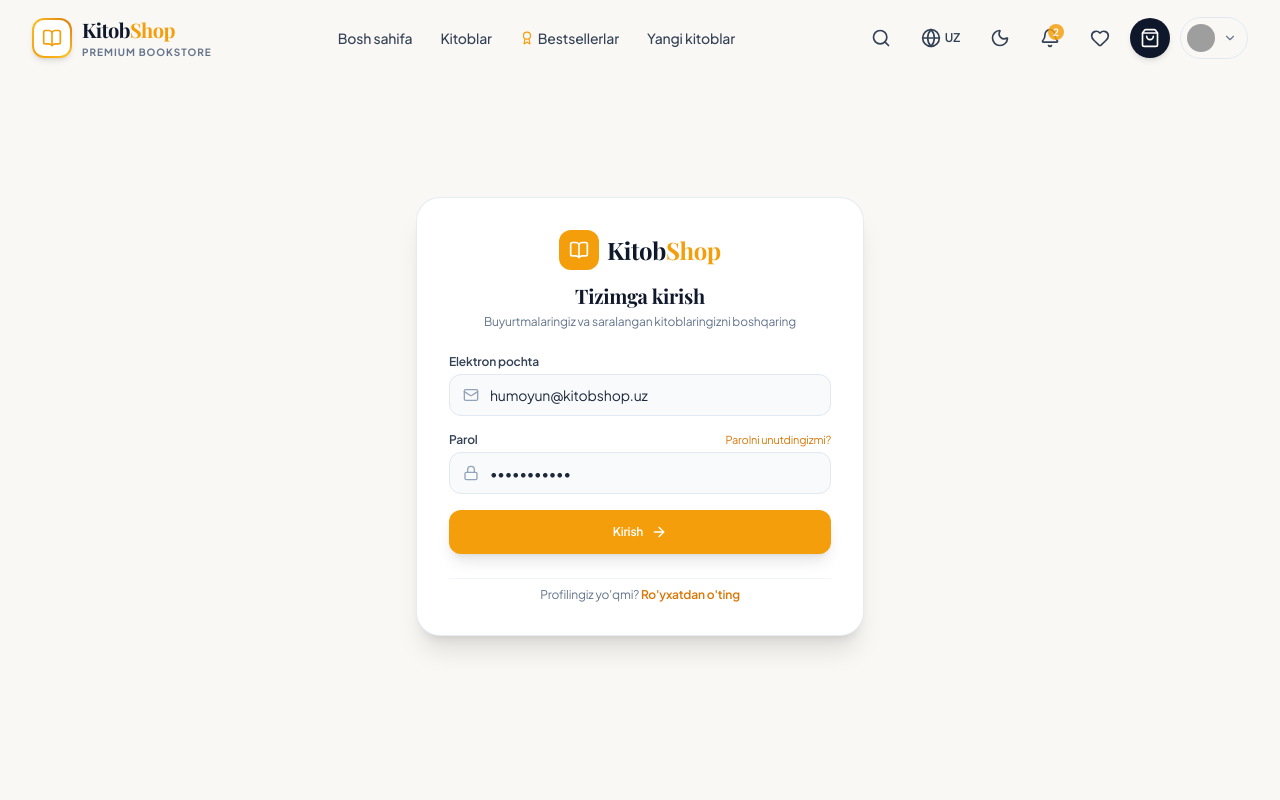
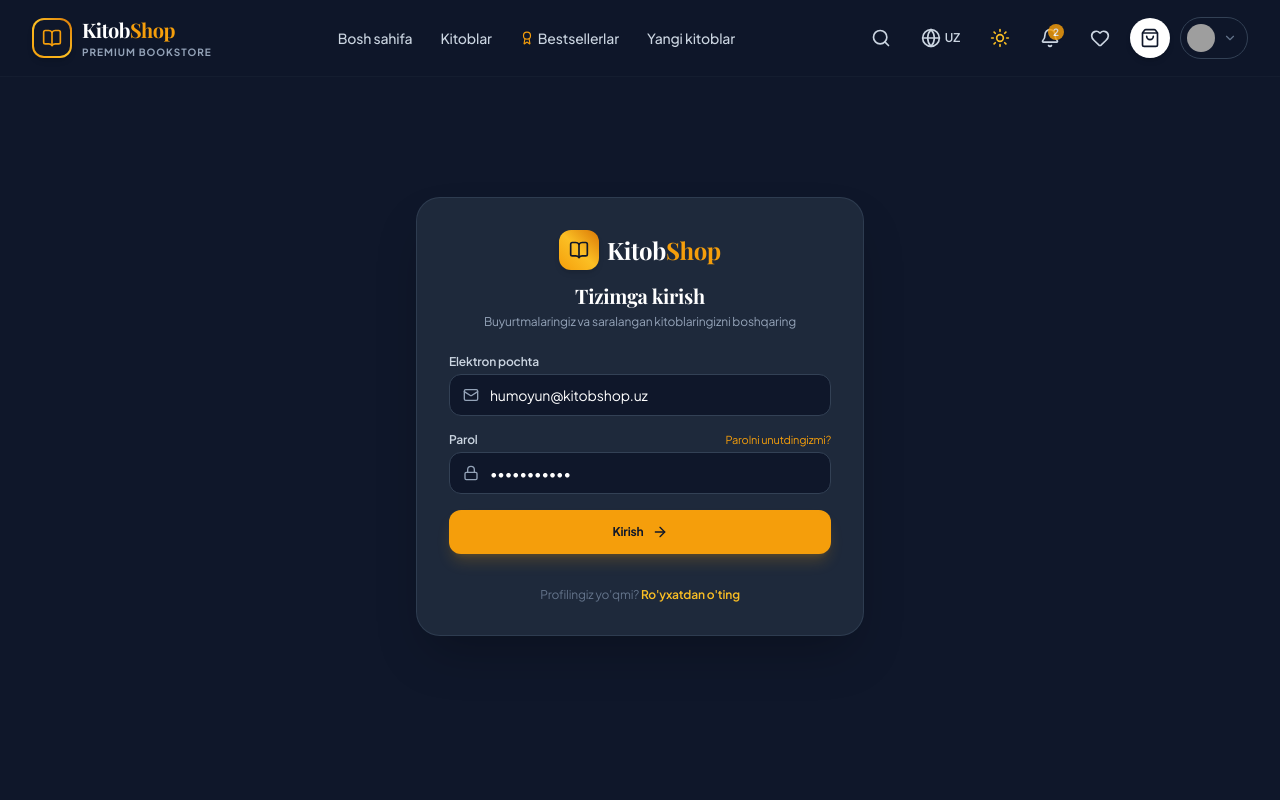
Before and after one commit to humoyun1773/kitob-shop, a React (Vite) app: page /login in a window 1280 px wide. Shown: the top 800 px of the page. Built offline with nearby package versions, Linux system fonts and the light colour scheme; grey boxes are pictures that could not be loaded; a web font is replaced by a local one.

Commit message:
feat(theme): fully apply #0F172A (To'q navy) and #F59E0B (Oltin) as the primary default brand colors

```diff
--- a/index.html
+++ b/index.html
@@ -1,5 +1,5 @@
 <!doctype html>
-<html lang="uz" class="scroll-smooth">
+<html lang="uz" class="dark scroll-smooth">
   <head>
     <meta charset="UTF-8" />
     <link rel="icon" type="image/svg+xml" href="/favicon.svg" />
@@ -80,7 +80,7 @@
     <link rel="preconnect" href="https://fonts.gstatic.com" crossorigin>
     <link href="https://fonts.googleapis.com/css2?family=Inter:wght@300;400;500;600;700;800&family=Lora:ital,wght@0,400..700;1,400..700&family=Playfair+Display:ital,wght@0,400..900;1,400..900&family=Plus+Jakarta+Sans:wght@300;400;500;600;700;800&display=swap" rel="stylesheet">
   </head>
-  <body class="bg-[#faf8f5] dark:bg-[#0F172A] text-slate-800 dark:text-slate-100 min-h-screen font-sans antialiased tracking-[-0.01em] selection:bg-[#F59E0B]/20 selection:text-amber-800 dark:selection:text-[#F59E0B]">
+  <body class="bg-[#0F172A] text-slate-100 min-h-screen font-sans antialiased tracking-[-0.01em] selection:bg-[#F59E0B]/30 selection:text-[#F59E0B]">
     <div id="root"></div>
     <script type="module" src="/src/main.tsx"></script>
   </body>
--- a/src/components/books/BookCard.tsx
+++ b/src/components/books/BookCard.tsx
@@ -59,7 +59,7 @@
     <div
       onMouseEnter={() => setIsHovered(true)}
       onMouseLeave={() => setIsHovered(false)}
-      className="group relative bg-white dark:bg-[#161a23] rounded-xl sm:rounded-2xl p-2.5 sm:p-4 border border-slate-200/80 dark:border-slate-800/80 shadow-sm hover:shadow-xl transition-all duration-300 flex flex-col justify-between hover:-translate-y-1.5"
+      className="group relative bg-[#1E293B] rounded-xl sm:rounded-2xl p-2.5 sm:p-4 border border-slate-700/70 hover:border-[#F59E0B]/60 shadow-md hover:shadow-xl transition-all duration-300 flex flex-col justify-between hover:-translate-y-1.5"
     >
       {/* Top Cover Image Container */}
       <div className="relative aspect-[3/4] w-full rounded-lg sm:rounded-xl overflow-hidden bg-slate-100 dark:bg-slate-800 mb-2 sm:mb-3.5 shadow-inner">
@@ -180,7 +180,7 @@
                 ? 'bg-emerald-500 text-white scale-95'
                 : inCart
                 ? 'bg-[#F59E0B]/15 text-amber-800 dark:bg-[#F59E0B]/20 dark:text-[#F59E0B]'
-                : 'bg-[#0F172A] text-white hover:bg-[#F59E0B] hover:text-[#0F172A] dark:bg-[#F59E0B] dark:text-[#0F172A] dark:hover:bg-amber-400 font-semibold'
+                : 'bg-[#F59E0B] text-[#0F172A] hover:bg-amber-400 font-bold shadow-md shadow-[#F59E0B]/20'
             } disabled:opacity-50 disabled:cursor-not-allowed`}
             title={inCart ? t.bookCard.inCart : t.bookCard.addToCart}
           >
--- a/src/components/books/BookFilterSidebar.tsx
+++ b/src/components/books/BookFilterSidebar.tsx
@@ -42,7 +42,7 @@
   ];
 
   return (
-    <aside className="bg-white dark:bg-[#161a23] p-5 rounded-3xl border border-slate-200/80 dark:border-slate-800/80 shadow-sm space-y-6">
+    <aside className="bg-[#1E293B] p-5 rounded-3xl border border-slate-700/80 shadow-md space-y-6">
       <div className="flex items-center justify-between pb-4 border-b border-slate-100 dark:border-slate-800">
         <div className="flex items-center gap-2">
           <Filter className="w-4 h-4 text-amber-500" />
--- a/src/components/common/Footer.tsx
+++ b/src/components/common/Footer.tsx
@@ -7,7 +7,7 @@
   const { t } = useLanguage();
 
   return (
-    <footer className="relative bg-white dark:bg-[#0F172A] text-slate-600 dark:text-slate-400 pt-16 pb-28 lg:pb-12 border-t border-slate-200/80 dark:border-slate-800/80 transition-colors duration-200 overflow-hidden">
+    <footer className="relative bg-[#0F172A] text-slate-300 pt-16 pb-28 lg:pb-12 border-t border-slate-800 transition-colors duration-200 overflow-hidden">
       {/* Subtle ambient lighting effects */}
       <div className="absolute top-0 left-1/4 w-96 h-36 bg-[#F59E0B]/5 dark:bg-[#F59E0B]/10 rounded-full blur-3xl pointer-events-none" />
       <div className="absolute bottom-0 right-1/4 w-96 h-36 bg-[#F59E0B]/5 dark:bg-[#F59E0B]/5 rounded-full blur-3xl pointer-events-none" />
--- a/src/components/common/Navbar.tsx
+++ b/src/components/common/Navbar.tsx
@@ -80,8 +80,8 @@
       <header
         className={`fixed top-0 left-0 right-0 z-40 transition-all duration-300 ${
           isScrolled
-            ? 'bg-white/90 dark:bg-[#0F172A]/90 glass-nav shadow-sm border-b border-slate-200/50 dark:border-slate-800/60 py-3'
-            : 'bg-transparent py-4'
+            ? 'bg-[#0F172A]/95 glass-nav shadow-lg border-b border-slate-800/80 py-3'
+            : 'bg-[#0F172A]/85 backdrop-blur-md border-b border-slate-800/40 py-4'
         }`}
       >
         <div className="max-w-7xl mx-auto px-4 sm:px-6 lg:px-8">
@@ -500,7 +500,7 @@
       </header>
 
       {/* Mobile Bottom Navigation Bar (Requirement #4, #39) */}
-      <div className="lg:hidden fixed bottom-0 left-0 right-0 z-40 bg-white/95 dark:bg-[#0F172A]/95 glass-nav border-t border-slate-200 dark:border-slate-800 px-3 py-2 pb-[max(0.6rem,env(safe-area-inset-bottom))] shadow-lg">
+      <div className="lg:hidden fixed bottom-0 left-0 right-0 z-40 bg-[#0F172A]/95 glass-nav border-t border-slate-800 px-3 py-2 pb-[max(0.6rem,env(safe-area-inset-bottom))] shadow-2xl">
         <div className="flex items-center justify-around">
           <Link
             to="/"
--- a/src/context/ThemeContext.tsx
+++ b/src/context/ThemeContext.tsx
@@ -13,10 +13,11 @@
 export const ThemeProvider: React.FC<{ children: React.ReactNode }> = ({ children }) => {
   const [theme, setThemeState] = useState<Theme>(() => {
     const saved = localStorage.getItem('kitob_theme') as Theme;
-    return saved && ['light', 'dark', 'system'].includes(saved) ? saved : 'light';
+    // Default to 'dark' (#0F172A To'q navy) with #F59E0B Oltin accents
+    return saved && saved === 'dark' ? saved : 'dark';
   });
 
-  const [isDark, setIsDark] = useState<boolean>(false);
+  const [isDark, setIsDark] = useState<boolean>(true);
 
   useEffect(() => {
     const root = document.documentElement;
--- a/src/index.css
+++ b/src/index.css
@@ -4,16 +4,16 @@
 
 @layer base {
   :root {
-    --bg-primary: #faf8f5;
-    --bg-card: #ffffff;
-    --border-color: #f0eae1;
+    --bg-primary: #0F172A;
+    --bg-card: #1E293B;
+    --border-color: #334155;
     --navy: #0F172A;
     --gold: #F59E0B;
   }
 
   .dark {
     --bg-primary: #0F172A;
-    --bg-card: #1e293b;
+    --bg-card: #1E293B;
     --border-color: #334155;
     --navy: #0F172A;
     --gold: #F59E0B;
--- a/src/pages/LoginPage.tsx
+++ b/src/pages/LoginPage.tsx
@@ -20,22 +20,22 @@
 
   return (
     <div className="min-h-screen pt-28 pb-20 flex items-center justify-center px-4">
-      <div className="w-full max-w-md bg-white dark:bg-[#161a23] p-8 rounded-3xl border border-slate-200/80 dark:border-slate-800/80 shadow-xl space-y-6">
+      <div className="w-full max-w-md bg-[#1E293B] p-8 rounded-3xl border border-slate-700/80 shadow-2xl space-y-6">
 
         {/* Header */}
         <div className="text-center">
           <Link to="/" className="inline-flex items-center gap-2 mb-3">
-            <div className="w-10 h-10 rounded-xl bg-amber-500 text-white flex items-center justify-center font-bold">
+            <div className="w-10 h-10 rounded-xl bg-gradient-to-tr from-[#F59E0B] via-amber-400 to-[#d97706] text-[#0F172A] flex items-center justify-center font-bold shadow-md">
               <BookOpen className="w-5 h-5" />
             </div>
-            <span className="font-serif font-bold text-2xl text-slate-900 dark:text-white">
-              Kitob<span className="text-amber-500">Shop</span>
+            <span className="font-serif font-bold text-2xl text-white">
+              Kitob<span className="text-[#F59E0B]">Shop</span>
             </span>
           </Link>
-          <h2 className="font-serif font-bold text-xl text-slate-900 dark:text-white">
+          <h2 className="font-serif font-bold text-xl text-white">
             Tizimga kirish
           </h2>
-          <p className="text-xs text-slate-500 mt-1">
+          <p className="text-xs text-slate-400 mt-1">
             Buyurtmalaringiz va saralangan kitoblaringizni boshqaring
           </p>
         </div>
@@ -43,7 +43,7 @@
         {/* Form */}
         <form onSubmit={handleSubmit} className="space-y-4 text-xs">
           <div>
-            <label className="block font-semibold text-slate-700 dark:text-slate-300 mb-1">
+            <label className="block font-semibold text-slate-300 mb-1">
               Elektron pochta
             </label>
             <div className="relative">
@@ -54,17 +54,17 @@
                 value={email}
                 onChange={e => setEmail(e.target.value)}
                 placeholder="example@mail.com"
-                className="w-full pl-10 pr-4 py-2.5 rounded-xl bg-slate-50 dark:bg-slate-900 border border-slate-200 dark:border-slate-700 text-sm focus:outline-none focus:ring-1 focus:ring-amber-500"
+                className="w-full pl-10 pr-4 py-2.5 rounded-xl bg-[#0F172A] border border-slate-700 text-sm text-white focus:outline-none focus:ring-1 focus:ring-[#F59E0B]"
               />
             </div>
           </div>
 
           <div>
             <div className="flex justify-between items-center mb-1">
-              <label className="block font-semibold text-slate-700 dark:text-slate-300">
+              <label className="block font-semibold text-slate-300">
                 Parol
               </label>
-              <a href="#" onClick={e => { e.preventDefault(); showToast('Parolni tiklash havolasi emailingizga yuborildi', 'info'); }} className="text-amber-600 dark:text-amber-400 hover:underline text-[11px]">
+              <a href="#" onClick={e => { e.preventDefault(); showToast('Parolni tiklash havolasi emailingizga yuborildi', 'info'); }} className="text-[#F59E0B] hover:underline text-[11px]">
                 Parolni unutdingizmi?
               </a>
             </div>
@@ -76,14 +76,14 @@
                 value={password}
                 onChange={e => setPassword(e.target.value)}
                 placeholder="••••••••"
-                className="w-full pl-10 pr-4 py-2.5 rounded-xl bg-slate-50 dark:bg-slate-900 border border-slate-200 dark:border-slate-700 text-sm focus:outline-none focus:ring-1 focus:ring-amber-500"
+                className="w-full pl-10 pr-4 py-2.5 rounded-xl bg-[#0F172A] border border-slate-700 text-sm text-white focus:outline-none focus:ring-1 focus:ring-[#F59E0B]"
               />
             </div>
           </div>
 
           <button
             type="submit"
-            className="w-full py-3.5 rounded-xl bg-amber-500 hover:bg-amber-600 text-white font-semibold text-xs flex items-center justify-center gap-2 shadow-lg transition"
+            className="w-full py-3.5 rounded-xl bg-[#F59E0B] hover:bg-amber-400 text-[#0F172A] font-bold text-xs flex items-center justify-center gap-2 shadow-lg shadow-[#F59E0B]/20 transition"
           >
             <span>Kirish</span>
             <ArrowRight className="w-4 h-4" />
--- a/src/pages/RegisterPage.tsx
+++ b/src/pages/RegisterPage.tsx
@@ -26,22 +26,22 @@
 
   return (
     <div className="min-h-screen pt-28 pb-20 flex items-center justify-center px-4">
-      <div className="w-full max-w-md bg-white dark:bg-[#161a23] p-8 rounded-3xl border border-slate-200/80 dark:border-slate-800/80 shadow-xl space-y-6">
+      <div className="w-full max-w-md bg-[#1E293B] p-8 rounded-3xl border border-slate-700/80 shadow-2xl space-y-6">
 
         {/* Header */}
         <div className="text-center">
           <Link to="/" className="inline-flex items-center gap-2 mb-3">
-            <div className="w-10 h-10 rounded-xl bg-amber-500 text-white flex items-center justify-center font-bold">
+            <div className="w-10 h-10 rounded-xl bg-gradient-to-tr from-[#F59E0B] via-amber-400 to-[#d97706] text-[#0F172A] flex items-center justify-center font-bold shadow-md">
               <BookOpen className="w-5 h-5" />
             </div>
-            <span className="font-serif font-bold text-2xl text-slate-900 dark:text-white">
-              Kitob<span className="text-amber-500">Shop</span>
+            <span className="font-serif font-bold text-2xl text-white">
+              Kitob<span className="text-[#F59E0B]">Shop</span>
             </span>
           </Link>
-          <h2 className="font-serif font-bold text-xl text-slate-900 dark:text-white">
+          <h2 className="font-serif font-bold text-xl text-white">
             Ro'yxatdan o'tish
           </h2>
-          <p className="text-xs text-slate-500 mt-1">
+          <p className="text-xs text-slate-400 mt-1">
             Yangi hisob yaratib saralangan kitoblardan bahramand bo'ling
           </p>
         </div>
@@ -49,7 +49,7 @@
         {/* Form */}
         <form onSubmit={handleSubmit} className="space-y-4 text-xs">
           <div>
-            <label className="block font-semibold text-slate-700 dark:text-slate-300 mb-1">
+            <label className="block font-semibold text-slate-300 mb-1">
               To'liq ism-sharif
             </label>
             <div className="relative">
@@ -60,13 +60,13 @@
                 value={name}
                 onChange={e => setName(e.target.value)}
                 placeholder="Humoyun Mirzo"
-                className="w-full pl-10 pr-4 py-2.5 rounded-xl bg-slate-50 dark:bg-slate-900 border border-slate-200 dark:border-slate-700 text-sm focus:outline-none focus:ring-1 focus:ring-amber-500"
+                className="w-full pl-10 pr-4 py-2.5 rounded-xl bg-[#0F172A] border border-slate-700 text-sm text-white focus:outline-none focus:ring-1 focus:ring-[#F59E0B]"
               />
             </div>
           </div>
 
           <div>
-            <label className="block font-semibold text-slate-700 dark:text-slate-300 mb-1">
+            <label className="block font-semibold text-slate-300 mb-1">
               Elektron pochta
             </label>
             <div className="relative">
@@ -77,13 +77,13 @@
                 value={email}
                 onChange={e => setEmail(e.target.value)}
                 placeholder="example@mail.com"
-                className="w-full pl-10 pr-4 py-2.5 rounded-xl bg-slate-50 dark:bg-slate-900 border border-slate-200 dark:border-slate-700 text-sm focus:outline-none focus:ring-1 focus:ring-amber-500"
+                className="w-full pl-10 pr-4 py-2.5 rounded-xl bg-[#0F172A] border border-slate-700 text-sm text-white focus:outline-none focus:ring-1 focus:ring-[#F59E0B]"
               />
             </div>
           </div>
 
           <div>
-            <label className="block font-semibold text-slate-700 dark:text-slate-300 mb-1">
+            <label className="block font-semibold text-slate-300 mb-1">
               Parol
             </label>
             <div className="relative">
@@ -94,13 +94,13 @@
                 value={password}
                 onChange={e => setPassword(e.target.value)}
                 placeholder="••••••••"
-                className="w-full pl-10 pr-4 py-2.5 rounded-xl bg-slate-50 dark:bg-slate-900 border border-slate-200 dark:border-slate-700 text-sm focus:outline-none focus:ring-1 focus:ring-amber-500"
+                className="w-full pl-10 pr-4 py-2.5 rounded-xl bg-[#0F172A] border border-slate-700 text-sm text-white focus:outline-none focus:ring-1 focus:ring-[#F59E0B]"
               />
             </div>
           </div>
 
           <div>
-            <label className="block font-semibold text-slate-700 dark:text-slate-300 mb-1">
+            <label className="block font-semibold text-slate-300 mb-1">
               Parolni tasdiqlang
             </label>
             <div className="relative">
@@ -111,23 +111,23 @@
                 value={confirmPass}
                 onChange={e => setConfirmPass(e.target.value)}
                 placeholder="••••••••"
-                className="w-full pl-10 pr-4 py-2.5 rounded-xl bg-slate-50 dark:bg-slate-900 border border-slate-200 dark:border-slate-700 text-sm focus:outline-none focus:ring-1 focus:ring-amber-500"
+                className="w-full pl-10 pr-4 py-2.5 rounded-xl bg-[#0F172A] border border-slate-700 text-sm text-white focus:outline-none focus:ring-1 focus:ring-[#F59E0B]"
               />
             </div>
           </div>
 
           <button
             type="submit"
-            className="w-full py-3.5 rounded-xl bg-amber-500 hover:bg-amber-600 text-white font-semibold text-xs flex items-center justify-center gap-2 shadow-lg transition"
+            className="w-full py-3.5 rounded-xl bg-[#F59E0B] hover:bg-amber-400 text-[#0F172A] font-bold text-xs flex items-center justify-center gap-2 shadow-lg shadow-[#F59E0B]/20 transition"
           >
             <span>Ro'yxatdan o'tish</span>
             <ArrowRight className="w-4 h-4" />
           </button>
         </form>
 
-        <div className="text-center text-xs text-slate-500 pt-2 border-t border-slate-100 dark:border-slate-800">
+        <div className="text-center text-xs text-slate-400 pt-2 border-t border-slate-700/80">
           <span>Allaqachon hisobingiz bormi? </span>
-          <Link to="/login" className="font-semibold text-amber-600 dark:text-amber-400 hover:underline">
+          <Link to="/login" className="font-semibold text-[#F59E0B] hover:underline">
             Kirish
           </Link>
         </div>
```
Also changed, not shown: src/pages/HomePage.tsx (+4 -4 lines).
